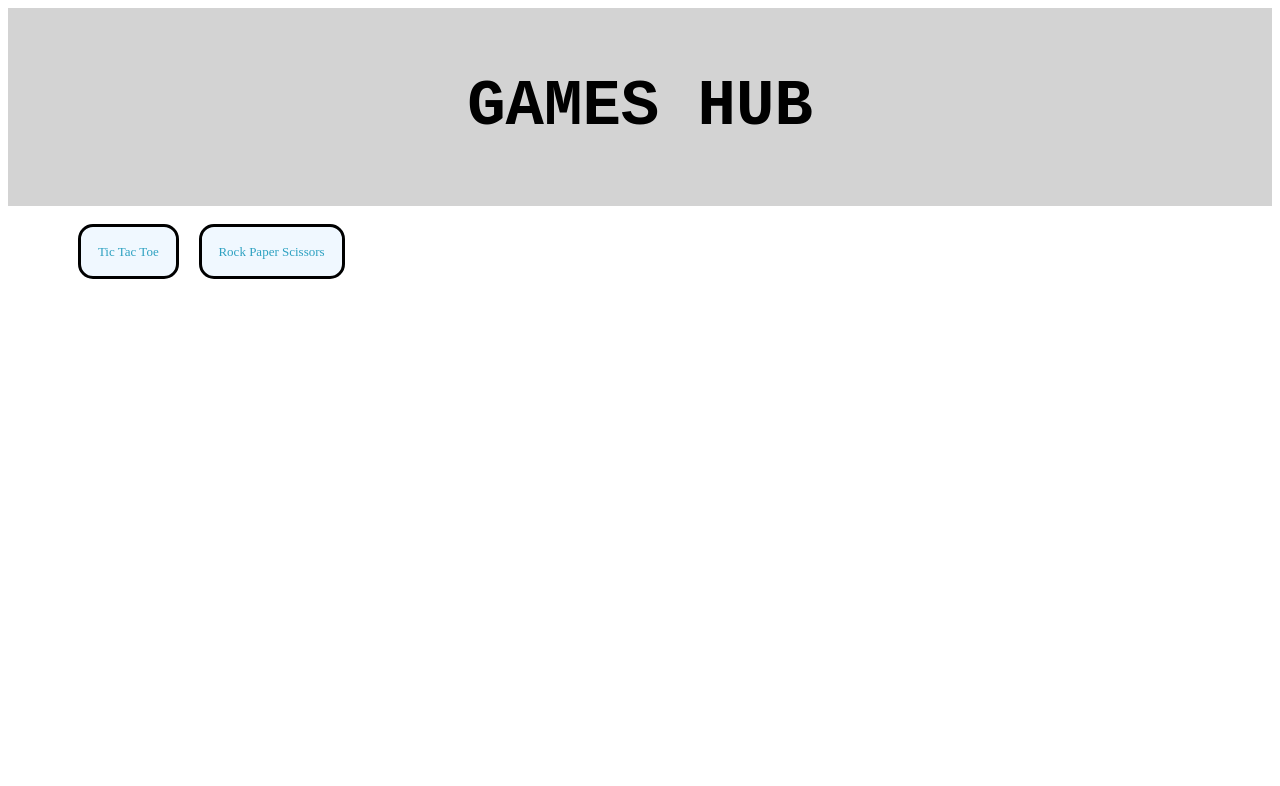
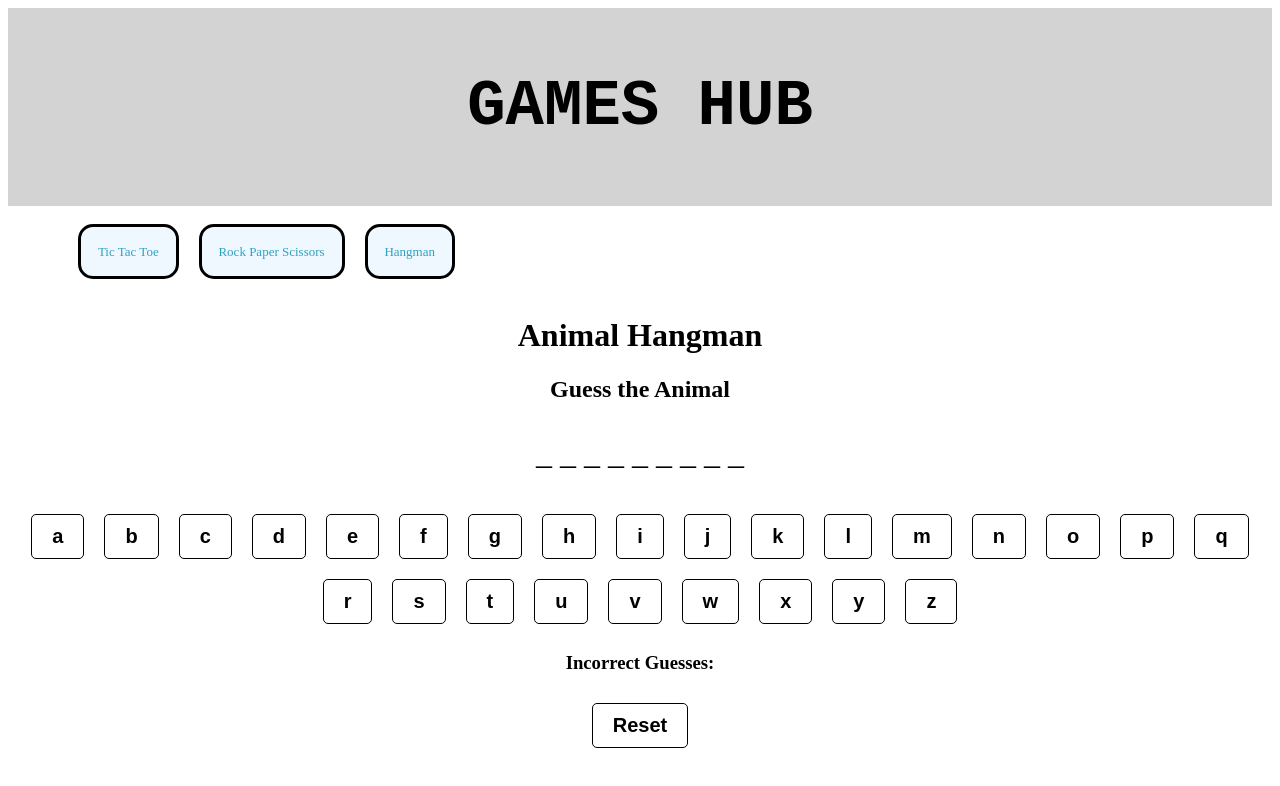
Before and after one commit to Ege-Guney/SmallGameHub, a React (Create React App) app: page /hangman in a window 1280 px wide. Shown: the top 786 px of the page. Built offline with nearby package versions, Linux system fonts and the light colour scheme.

Commit message:
hangman created with a bug

```diff
--- a/src/GeneralPage.js
+++ b/src/GeneralPage.js
@@ -3,6 +3,7 @@ import "./generalpage.css";
 import TicTacToe from "./TicTacToe";
 import { Route, BrowserRouter as Router, Link, Routes } from "react-router-dom";
 import RockPaperScissors from "./RockPaperScissors";
+import Hangman from "./Hangman";
 
 const GeneralPage = () => {
   return (
@@ -22,6 +23,11 @@ const GeneralPage = () => {
               Rock Paper Scissors
             </Link>
           </li>
+          <li>
+            <Link class="one_link" to="/hangman">
+              Hangman
+            </Link>
+          </li>
         </ul>
       </nav>
       <Routes>
@@ -31,6 +37,7 @@ const GeneralPage = () => {
           path="/rockpaperscissors"
           element={<RockPaperScissors />}
         ></Route>
+        <Route exact path="/hangman" element={<Hangman />}></Route>
       </Routes>
     </Router>
   );
--- /dev/null
+++ b/src/Hangman.js
@@ -0,0 +1,203 @@
+import React, { useState } from "react";
+import "./hangman.css";
+
+const animals = [
+  "Dog",
+  "Cow",
+  "Cat",
+  "Horse",
+  "Donkey",
+  "Tiger",
+  "Lion",
+  "Panther",
+  "Leopard",
+  "Cheetah",
+  "Bear",
+  "Elephant",
+  "Turtle",
+  "Tortoise",
+  "Crocodile",
+  "Rabbit",
+  "Porcupine",
+  "Hare",
+  "Hen",
+  "Pigeon",
+  "Albatross",
+  "Crow",
+  "Fish",
+  "Dolphin",
+  "Frog",
+  "Whale",
+  "Alligator",
+  "Eagle",
+  "Squirrel",
+  "Ostrich",
+  "Fox",
+  "Goat",
+  "Jackal",
+  "Emu",
+  "Armadillo",
+  "Eel",
+  "Goose",
+  "Fox",
+  "Wolf",
+  "Beagle",
+  "Gorilla",
+  "Chimpanzee",
+  "Monkey",
+  "Beaver",
+  "Orangutan",
+  "Antelope",
+  "Bat",
+  "Badger",
+  "Giraffe",
+  "Crab",
+  "Panda",
+  "Hamster",
+  "Cobra",
+  "Shark",
+  "Camel",
+  "Hawk",
+  "Deer",
+  "Chameleon",
+  "Hippopotamus",
+  "Jaguar",
+  "Chihuahua",
+  "King Cobra",
+  "Ibex",
+  "Lizard",
+  "Koala",
+  "Kangaroo",
+  "Iguana",
+  "Llama",
+  "Chinchillas",
+  "Dodo",
+  "Jellyfish",
+  "Rhinoceros",
+  "Hedgehog",
+  "Zebra",
+  "Possum",
+  "Wombat",
+  "Bison",
+  "Bull",
+  "Buffalo",
+  "Sheep",
+  "Meerkat",
+  "Mouse",
+  "Otter",
+  "Sloth",
+  "Owl",
+  "Vulture",
+  "Flamingo",
+  "Racoon",
+  "Mole",
+  "Duck",
+  "Swan",
+  "Lynx",
+  "Elk",
+  "Boar",
+  "Lemur",
+  "Mule",
+  "Baboon",
+  "Mammoth",
+  "Whale",
+  "Rat",
+  "Snake",
+  "Peacock",
+];
+
+const alphabet = "abcdefghijklmnopqrstuvwxyz".split("");
+
+const Hangman = () => {
+  const [word, setWord] = useState(
+    animals[Math.floor(Math.random() * animals.length)]
+  );
+  const [guessedLetters, setGuessedLetters] = useState([]);
+  const [incorrectGuesses, setIncorrectGuesses] = useState(0);
+  const [incorrectLetters, setIncorrectLetters] = useState([]);
+  const [gameOver, setGameOver] = useState(false);
+  const [win, setWin] = useState(false);
+
+  const handleLetterClick = (letter) => {
+    if (word.toLowerCase().includes(letter)) {
+      setGuessedLetters([...guessedLetters, letter]);
+    } else {
+      setIncorrectLetters([...incorrectLetters, letter]);
+      setIncorrectGuesses(incorrectGuesses + 1);
+    }
+    if (checkWin()) {
+      setWin(true);
+    }
+    if (incorrectGuesses >= 5) {
+      setGameOver(true);
+    }
+  };
+
+  const checkWin = () => {
+    for (let letter in word) {
+      if (!(letter.toLowerCase() in guessedLetters)) {
+        return false;
+      }
+    }
+    return true;
+  };
+  const handleReset = () => {
+    setWord(animals[Math.floor(Math.random() * animals.length)]);
+    setGuessedLetters([]);
+    setIncorrectGuesses(0);
+    setIncorrectLetters([]);
+    setGameOver(false);
+    setWin(false);
+  };
+
+  const displayWord = () => {
+    return word
+      .split("")
+      .map((letter) =>
+        guessedLetters.includes(letter.toLowerCase()) ? letter : "_"
+      )
+      .join(" ");
+  };
+
+  return (
+    <div class="hangman">
+      <h1 class="h_header">Animal Hangman</h1>
+      <h2>Guess the Animal</h2>
+
+      <p class="correct">{displayWord()}</p>
+      {gameOver ? (
+        <div>
+          <p>Game Over</p>
+          <p>It was {word}</p>
+        </div>
+      ) : win ? (
+        <p>You won</p>
+      ) : (
+        alphabet.map((letter) => (
+          <button
+            key={letter}
+            disabled={guessedLetters.includes(letter)}
+            onClick={() => handleLetterClick(letter)}
+            style={{
+              display:
+                guessedLetters.includes(letter) ||
+                incorrectLetters.includes(letter)
+                  ? "none"
+                  : "",
+            }}
+          >
+            {letter}
+          </button>
+        ))
+      )}
+      <div>
+        <h3>Incorrect Guesses: {incorrectLetters}</h3>
+      </div>
+      <div>
+        <button onClick={handleReset}>Reset</button>
+      </div>
+    </div>
+  );
+};
+
+export default Hangman;
--- /dev/null
+++ b/src/hangman.css
@@ -0,0 +1,33 @@
+.hangman {
+  text-align: center;
+}
+
+.hangman_header {
+  background-color: #282c34;
+  min-height: 100vh;
+  display: flex;
+  flex-direction: column;
+  align-items: center;
+  justify-content: center;
+  font-size: calc(10px + 2vmin);
+}
+.correct {
+  font-size: xx-large;
+}
+
+button {
+  margin: 10px;
+  padding: 10px 20px;
+  border: 1px solid black;
+
+  border-radius: 5px;
+  background-color: transparent;
+  color: black;
+  font-size: 20px;
+  cursor: pointer;
+}
+
+button:hover {
+  background-color: lightblue;
+  color: #282c34;
+}
```
